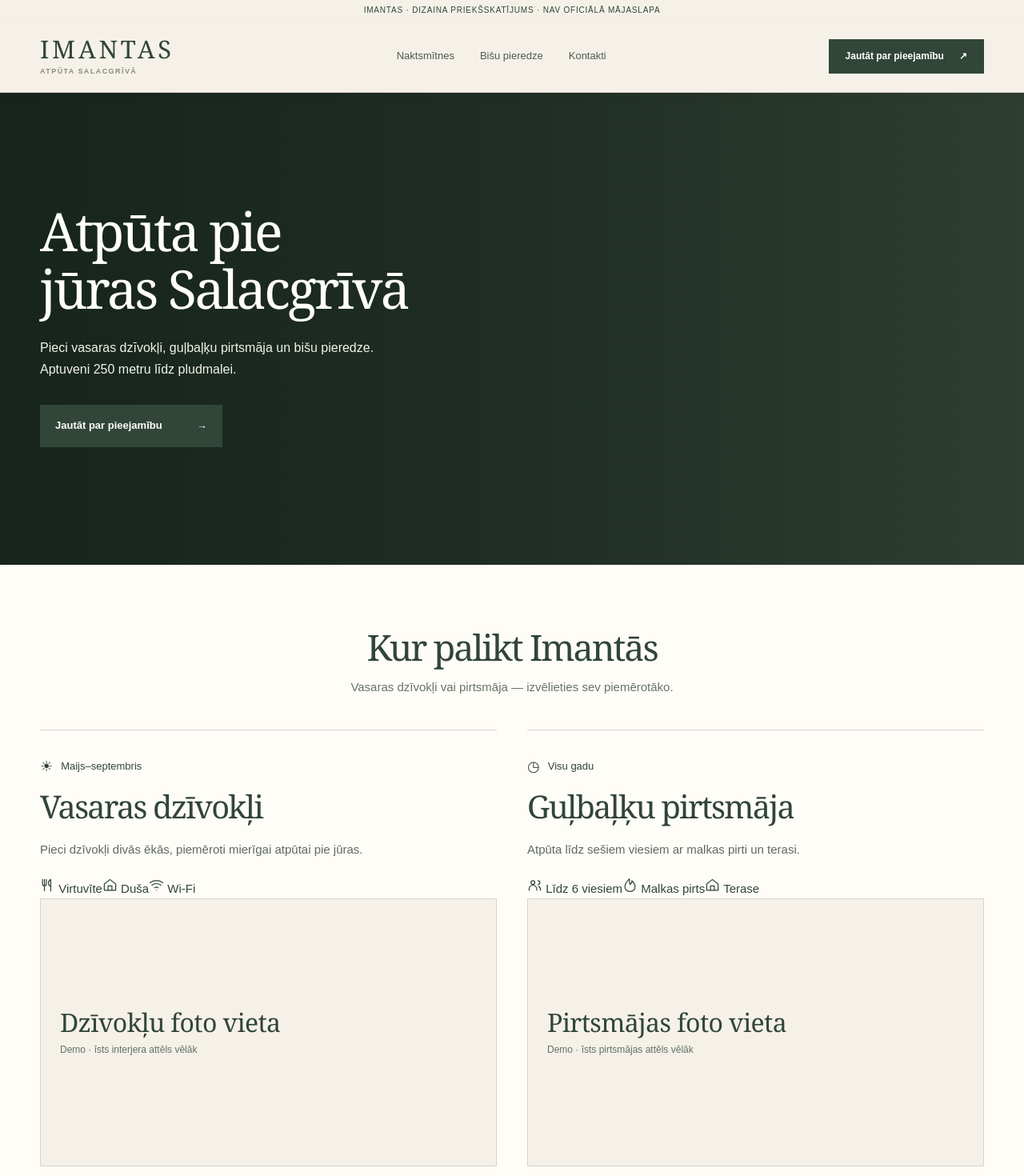
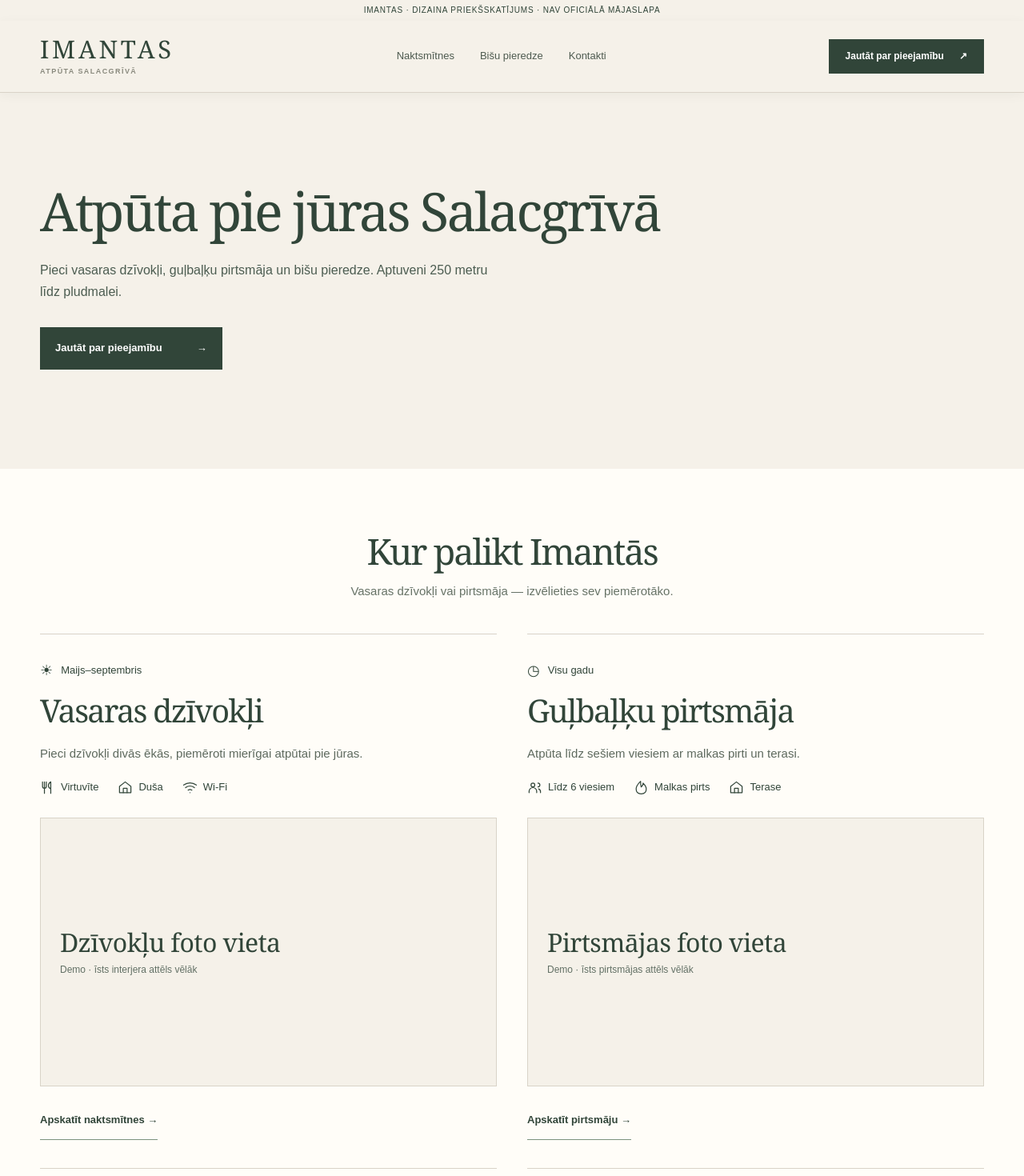
Before and after one commit to davisl24/Imantasatputas, a Next.js app: page / in a window 1280 px wide. Shown: the top 1470 px of the page at 80% size. Built offline with nearby package versions, Linux system fonts and the light colour scheme.

Commit message:
refine(imantas): photo-free hero, relevant amenity icons, contact hierarchy and subtle motion

```diff
--- a/app/page.module.css
+++ b/app/page.module.css
@@ -279,3 +279,40 @@
 .detailLines p{display:flex;align-items:center}
 .overline{display:none}
 @media(max-width:760px){.homeOffers{gap:28px}.offerPhoto{min-height:165px}.detailIcon{width:28px;margin-right:10px}}
+
+/* Final scoped refinements: no hero photo, meaningful amenities, contact separation, restrained motion. */
+.hero{background:var(--paper);min-height:470px;color:var(--forest);overflow:hidden}
+.hero::after{display:none}
+.heroGrid{padding:88px 0 100px}
+.heroCopy{max-width:780px}
+.hero h1{color:var(--forest);max-width:780px}
+.heroCopy>p{color:var(--forest);opacity:.86;max-width:570px}
+.amenityList{display:flex;gap:10px 24px;flex-wrap:wrap;margin-top:7px;margin-bottom:8px}
+.amenityList span{display:inline-flex;align-items:center;gap:7px;font-size:13px;color:var(--forest);white-space:nowrap}
+.amenityList svg{flex-shrink:0}
+.homeOffer>p{margin-bottom:12px}
+.homeOffer .offerPhoto{margin-top:20px}
+.detailIcon{color:var(--forest)}
+.detailIcon svg{display:block;width:22px;height:22px}
+.contactHero{background:var(--paper);padding:65px 0 74px}
+.contactHero h1{margin-bottom:16px}
+.inquiry{background:var(--warm);padding:88px 0 104px;border-top:1px solid var(--line)}
+.inquiry .requestHead h2{font-size:clamp(35px,3.2vw,47px)}
+.requestGrid{gap:clamp(45px,7vw,100px)}
+.requestForm{border-left:1px solid var(--line);padding-left:clamp(25px,4vw,56px)}
+.location{background:var(--paper);border-top:1px solid var(--line);padding:85px 0 95px}
+.page :is(.primaryBtn,.navCta,.smallLink,.offerPhoto){transition:background-color .2s ease,color .2s ease,transform .2s ease,border-color .2s ease}
+.page .primaryBtn:hover,.page .navCta:hover{transform:translateY(-2px)}
+.page .offerPhoto{transition:background-color .2s ease}
+.page .homeOffer:hover .offerPhoto{background:#eee8de}
+@media(max-width:760px){
+ .hero{min-height:0}.heroGrid{padding:68px 0 76px}
+ .requestForm{border-left:0;border-top:1px solid var(--line);padding:27px 0 0}
+ .contactHero{padding:50px 0 58px}
+ .inquiry{padding:55px 0 70px}.location{padding:55px 0 65px}
+ .amenityList{gap:9px 17px}
+}
+@media(prefers-reduced-motion:reduce){
+ .page :is(.primaryBtn,.navCta,.smallLink,.offerPhoto){transition:none}
+ .page .primaryBtn:hover,.page .navCta:hover{transform:none}
+}
```
